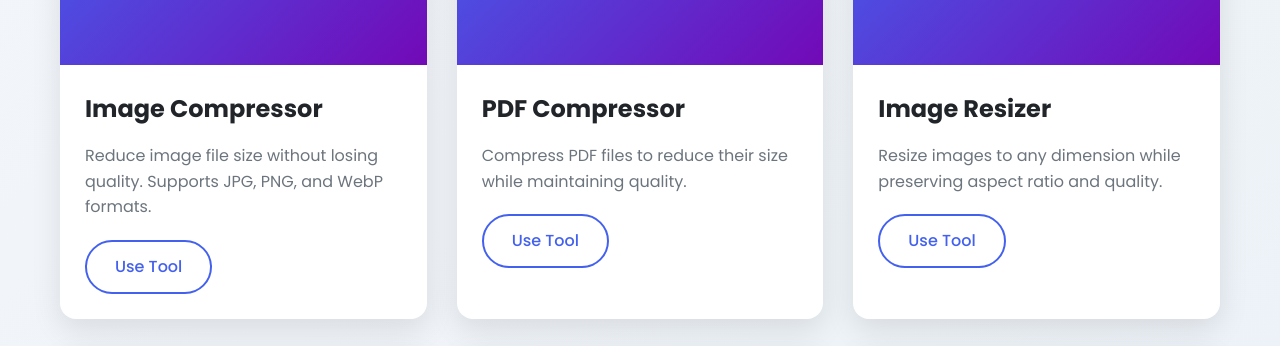
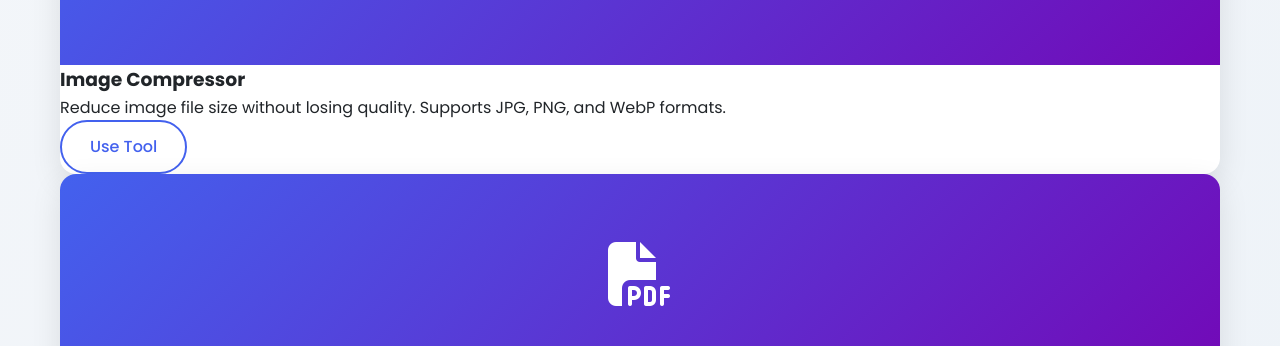
Before and after one commit to rsp4181/MYTOOLS, a plain HTML site: page index.html in a window 1280 px wide. Shown: the part 1006-1352 px from the top of the page. Drawn offline with Linux system fonts and the light colour scheme.

Commit message:
Update index.html

```diff
--- a/index.html
+++ b/index.html
@@ -635,12 +635,11 @@
                     <div class="tool-icon">
                         <i class="fas fa-file-image"></i>
                     </div>
-                    <div class="tool-content">
-                        <span class="tool-badge">Hot</span>
-                        <h3>Image Compressor</h3>
-                        <p>Reduce image file size without losing quality. Supports JPG, PNG, and WebP formats.</p>
-                        <a href="#" class="btn btn-outline">Use Tool</a>
-                    </div>
+                   <span class="tool-badge">Hot</span>
+<h3>Image Compressor</h3>
+<p>Reduce image file size without losing quality. Supports JPG, PNG, and WebP formats.</p>
+<a href="/img-compress.html " https://example.com/image-compressor" class="btn btn-outline">Use Tool</a>
+</div>
                 </div>
 
                 <!-- Tool Card 2 -->
```
